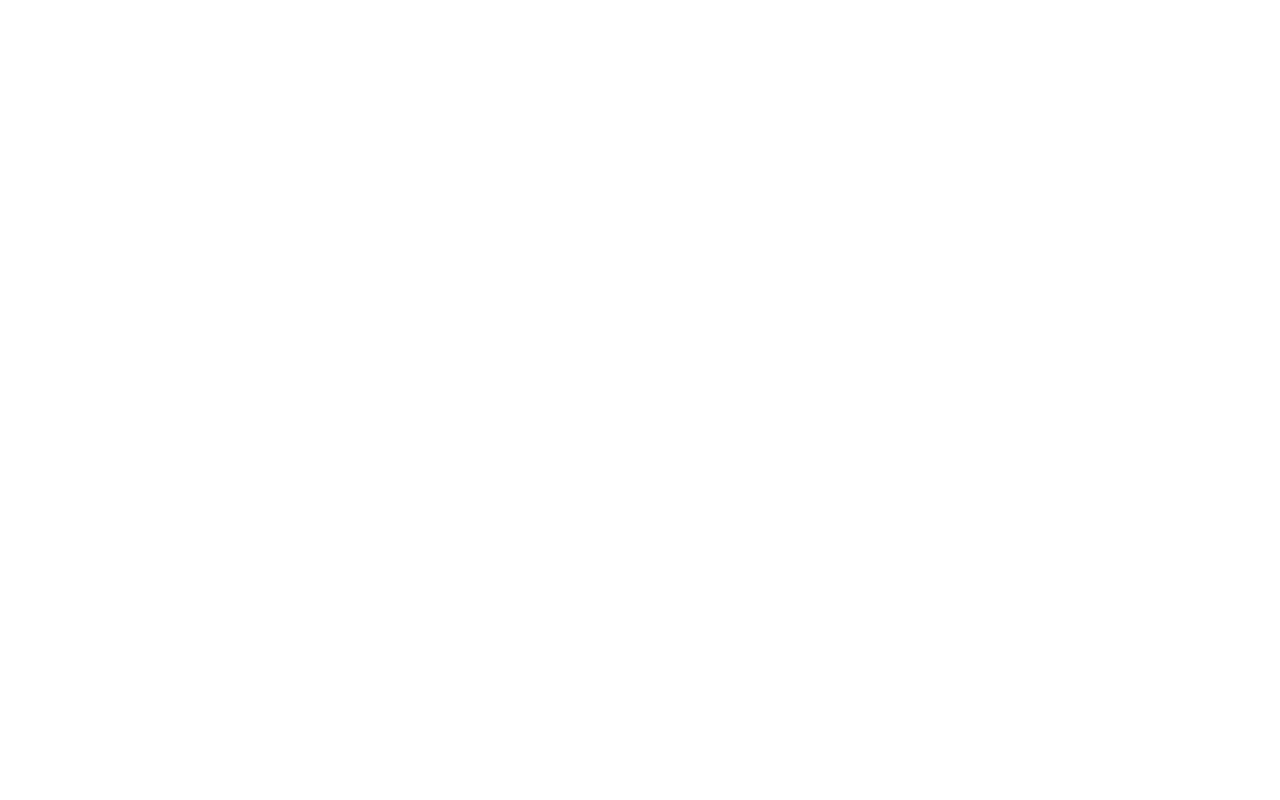
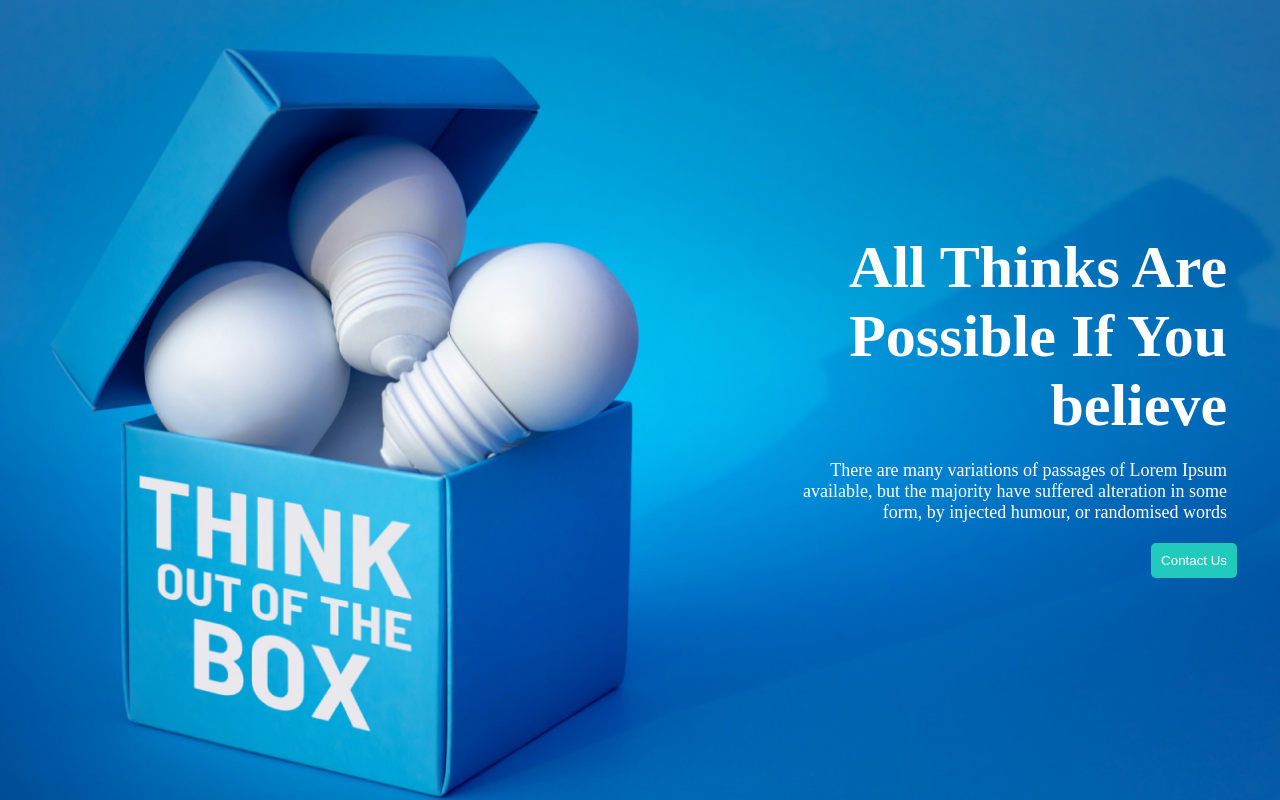
Before and after one commit to Tanay91/practice-repo, a plain HTML site: page index.html in a window 1280 px wide. Drawn offline with Linux system fonts and the light colour scheme.

Commit message:
banner done

```diff
--- a/index.html
+++ b/index.html
@@ -7,7 +7,18 @@
     <link rel="stylesheet" href="style/index.css">
 </head>
 <body>
-    <div class="practice-banner"></div>
+   <header>
+    <div class="banner-container">
+        <div class="banner-content">
+            <h1 class="title">All Thinks Are Possible If You believe</h1>
+            <p class="pera">There are many variations of passages of Lorem Ipsum available, but the majority have suffered alteration in some form, by injected humour, or randomised words</p>
+            <button class="btn">Contact Us</button>
+        </div>
+    </div>
+
+   </header>
+   <main></main>
+   <footer></footer>
 
 </body>
 </html>
--- a/style/index.css
+++ b/style/index.css
@@ -0,0 +1,38 @@
+*{
+    margin: 0;
+    padding: 0;
+}
+.banner-container{
+    display: flex;
+    justify-content:center;
+    align-items:center;
+    text-align: end;
+    padding: 20px;
+    height: 95vh;
+    background-image: url('../images/banner/banner3.png');
+    background-position:center;
+    background-size: cover;
+    color: white;
+}
+.title{
+    text-align: end;
+    margin-left: 60%;
+    padding: 10px;
+    font-size: 60px;
+
+}
+.pera{
+    margin-left: 60%;
+    font-size: 18px;
+    margin-bottom: 10px;
+    padding: 10px;
+
+}
+.btn{
+    padding: 10px;
+    color:white;
+    background-color: rgb(33, 202, 188);
+    border: none;
+    border-radius: 5px;
+
+}
```
Also changed, not shown: images/banner/banner1.png (added), images/banner/banner2.png (added), images/banner/banner3.png (added), images/gradient1.png (added), images/gradient2.png (added), images/gradient3.png (added), images/icons/ecom.png (added), images/icons/fb.png (added), images/icons/js.png (added), images/icons/smoke.png (added), images/icons/twitter.png (added), images/icons/web.png (added), images/icons/youtube.png (added), images/person.png (added), 1 more files.
